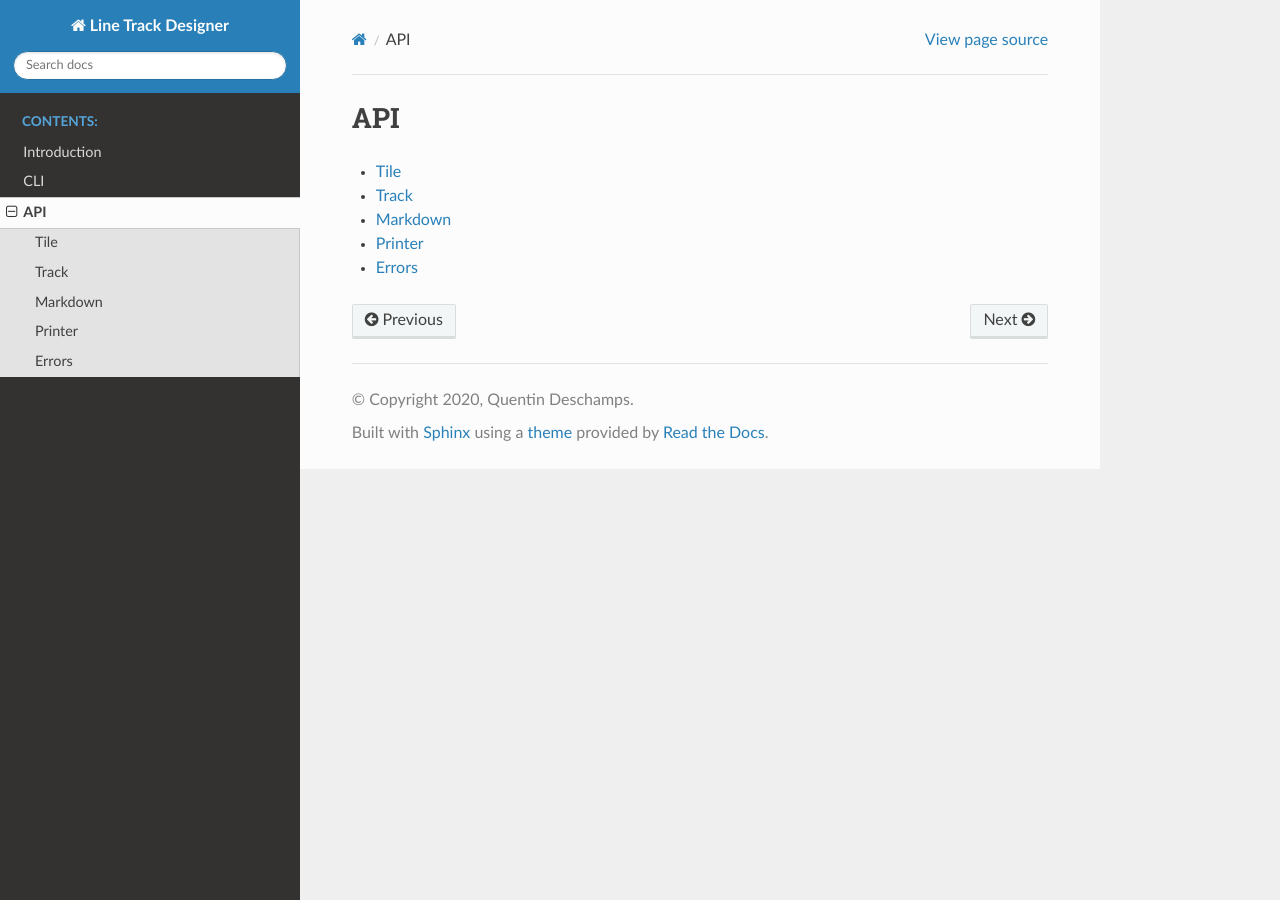
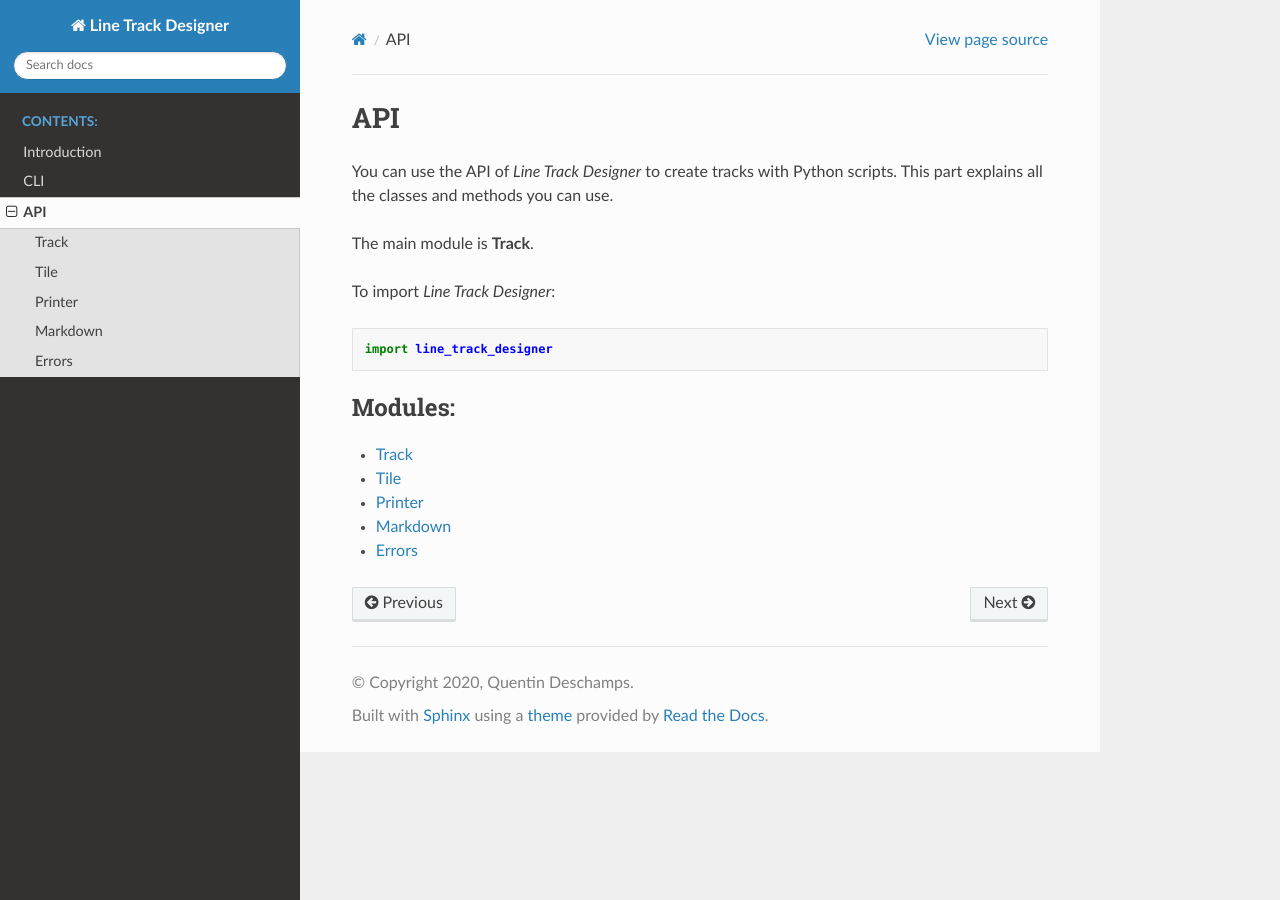
Before and after one commit to Quentin18/Line-Track-Designer, a Sphinx documentation site: the page built from docs/source/api.rst, in a window 1280 px wide. Built offline with Sphinx 7.4.7 and the Read the Docs theme 2.0.0, drawn with Linux system fonts in a browser that asks for light colours.

```diff
--- a/docs/source/api.rst
+++ b/docs/source/api.rst
@@ -1,10 +1,22 @@
 API
 ===
 
+You can use the API of *Line Track Designer* to create tracks with Python scripts.
+This part explains all the classes and methods you can use.
+
+The main module is **Track**.
+
+To import *Line Track Designer*:
+
+.. code-block:: Python
+
+    import line_track_designer
+
 .. toctree::
+    :caption: Modules:
 
+    track
     tile
-    track
+    printer
     markdown
-    printer
     error
--- a/docs/source/cli.rst
+++ b/docs/source/cli.rst
@@ -124,7 +124,7 @@ For example:
 
     linetrack savepng -o track_image.png track.txt
 
-Then, you can create a MARKDOWN file to generate a little documentation of your track.
+Then, you can create a markdown file to generate a little documentation of your track.
 To do that, you can use the ``savemd`` command:
 
 .. code-block:: bash
@@ -139,6 +139,6 @@ The following options are available:
     -n, --name TEXT         Name of the track
     -d, --description TEXT  Description of the track
 
-The MARKDOWN file generated can be exported into PDF and HTML.
+The markdown file generated can be exported into PDF and HTML.
 You can see an example of a PDF file generated by this command here:
-:download:`pdf <pdf/track.pdf>`
+:download:`track.pdf <pdf/track.pdf>`
--- a/docs/source/quickstart.rst
+++ b/docs/source/quickstart.rst
@@ -98,7 +98,7 @@ It will display the track in your picture reader.
 The program asks the name of the track and its description.
 The file ``track.md`` should be created. You can convert the markdown file
 into PDF or HTML. This is the result:
-:download:`pdf <pdf/track.pdf>`
+:download:`track.pdf <pdf/track.pdf>`
 
 You can also create exactly the same files using a Python script with
 the API of *Line Track Designer*:
```
Also changed, not shown: other parts of docs/source/quickstart.rst (+1 -1 lines), 2 other files.
